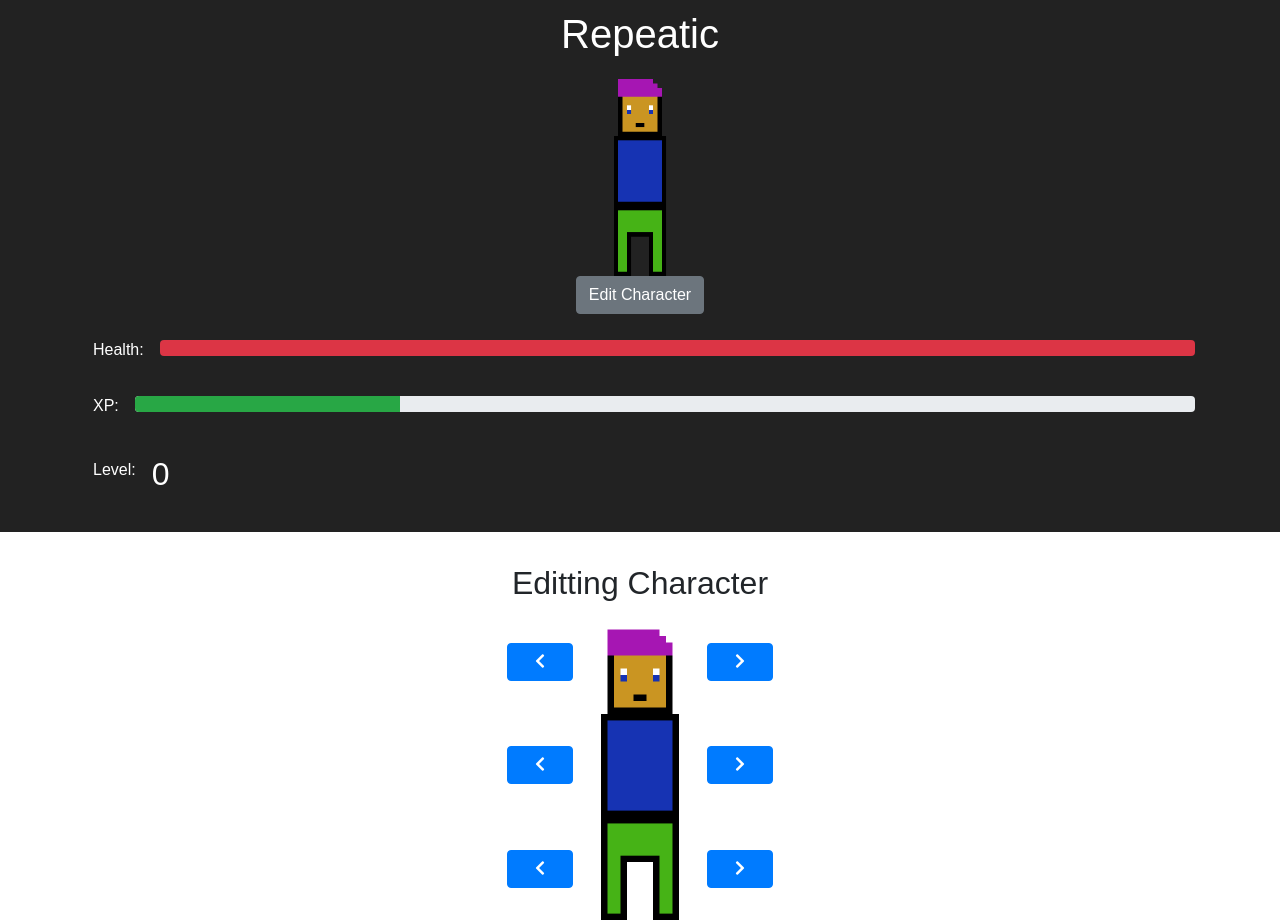
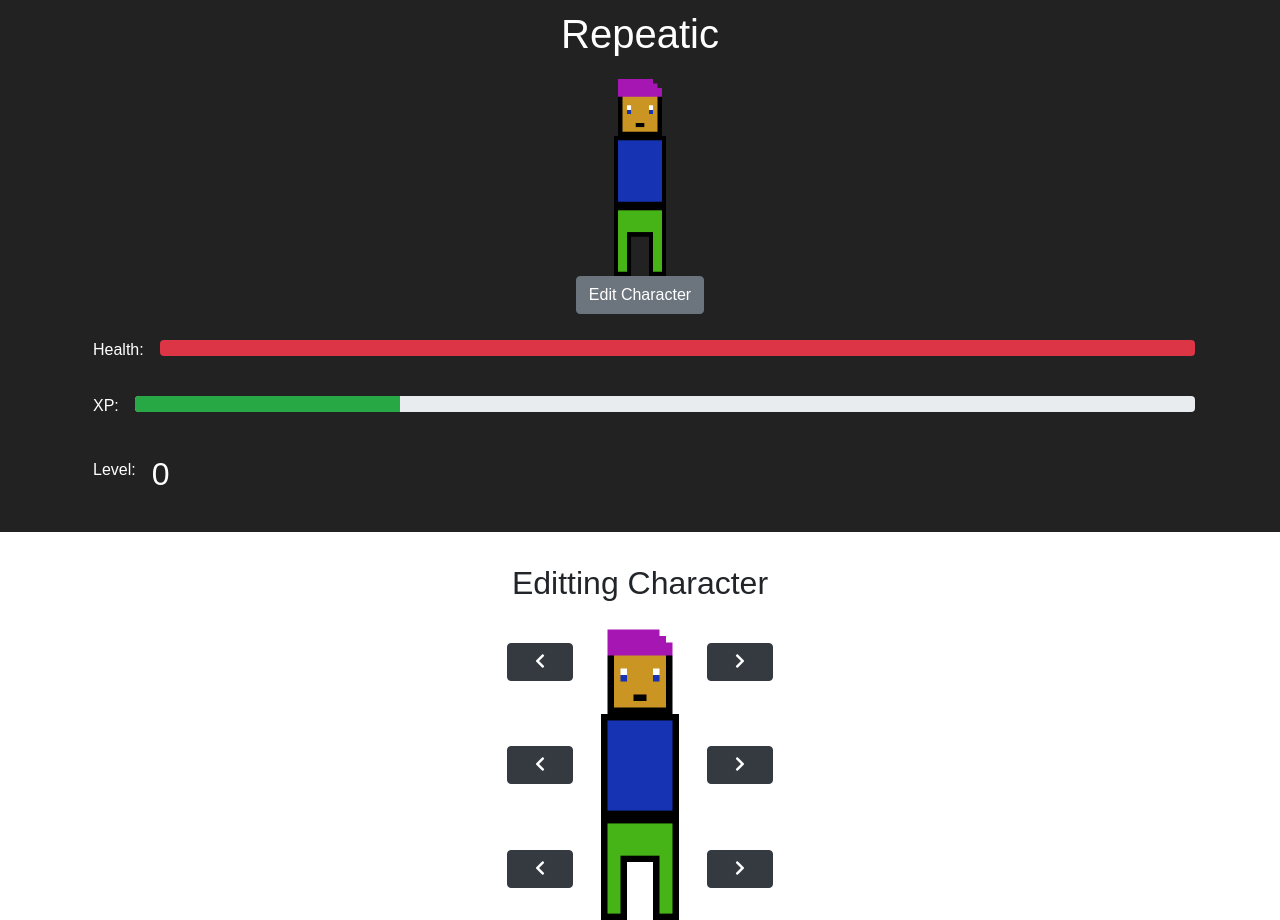
Before and after one commit to Mechasparrow/repeatic, a React (Create React App) app: page /edit-character in a window 1280 px wide. Built offline with nearby package versions, Linux system fonts and the light colour scheme.

Commit message:
changed buttons to dark aesthetic

```diff
--- a/src/components/EditCharacter.js
+++ b/src/components/EditCharacter.js
@@ -16,40 +16,40 @@ class EditCharacter extends Component {
           <div className="row">
             <div className="col">
               <div className="head">
-                <button className="btn col-2 btn-primary">
+                <button className="btn col-2 btn-dark">
                   <i class="fas fa-chevron-left" />
                 </button>
                 <img
                   className="img-fluid col-4"
                   src={this.props.character.head}
                 />
-                <button className="btn col-2 btn-primary">
+                <button className="btn col-2 btn-dark">
                   <i class="fas fa-chevron-right" />
                 </button>
               </div>
 
               <div className="body">
-                <button className="btn col-2 btn-primary">
+                <button className="btn col-2 btn-dark">
                   <i class="fas fa-chevron-left" />
                 </button>
                 <img
                   className="img-fluid col-4"
                   src={this.props.character.body}
                 />
-                <button className="btn col-2 btn-primary">
+                <button className="btn col-2 btn-dark">
                   <i class="fas fa-chevron-right" />
                 </button>
               </div>
 
               <div className="legs">
-                <button className="btn col-2 btn-primary">
+                <button className="btn col-2 btn-dark">
                   <i class="fas fa-chevron-left" />
                 </button>
                 <img
                   className="img-fluid col-4"
                   src={this.props.character.legs}
                 />
-                <button className="btn col-2 btn-primary">
+                <button className="btn col-2 btn-dark">
                   <i class="fas fa-chevron-right" />
                 </button>
               </div>
```
